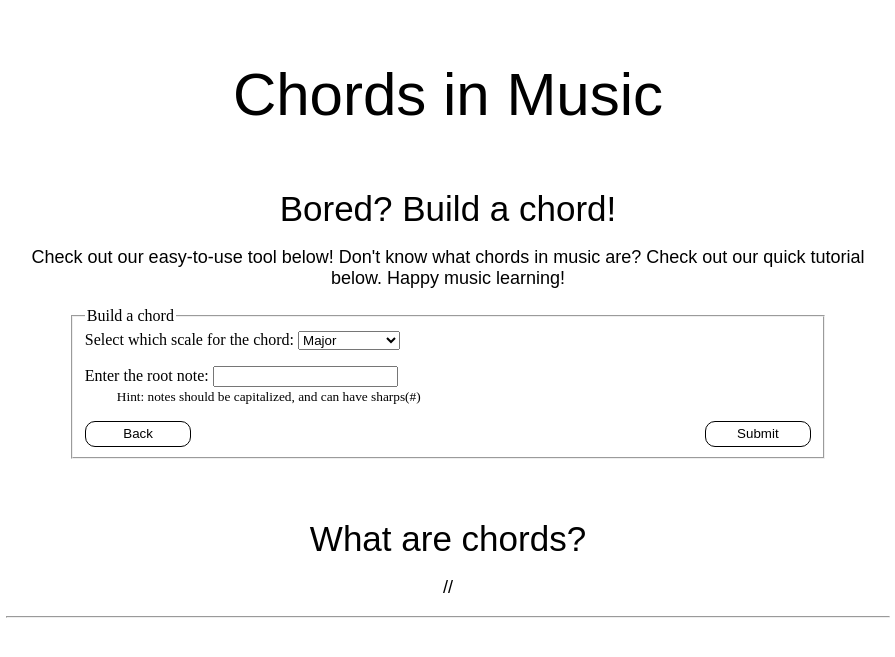
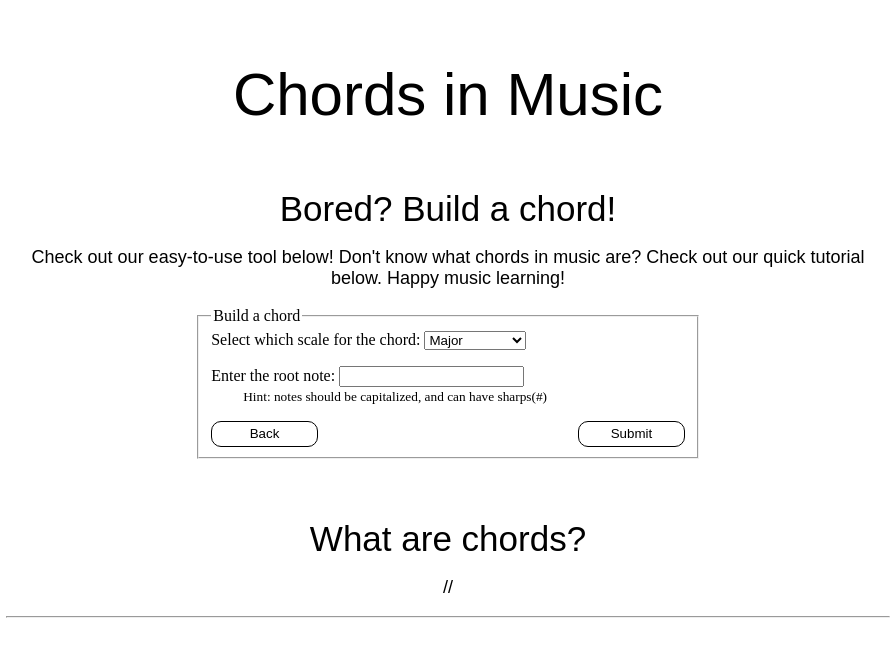
Before and after one commit to anthonyc1/MusicMentorApp, a Flask app: page /buildchord in a window 1280 px wide. Shown: the top 657 px of the page, without its empty margins (192-1087 px from the left). Run offline with Flask 2, Linux system fonts and the light colour scheme.

Commit message:
improve UI

```diff
--- a/static/style.css
+++ b/static/style.css
@@ -49,7 +49,7 @@ tab1 {
 }
 
 #form {
-	max-width: 60%;
+	max-width: 40%;
 	margin-right: auto;
 	margin-left: auto;
 	margin-bottom: 60px;
@@ -116,7 +116,7 @@ th, td {
 #resultconvert {
 	height: 80px;
 	max-width: 80%;
-	margin-bottom:100px;
+	margin-bottom:120px;
 	margin-right: auto;
 	margin-left: auto;
 }
```
